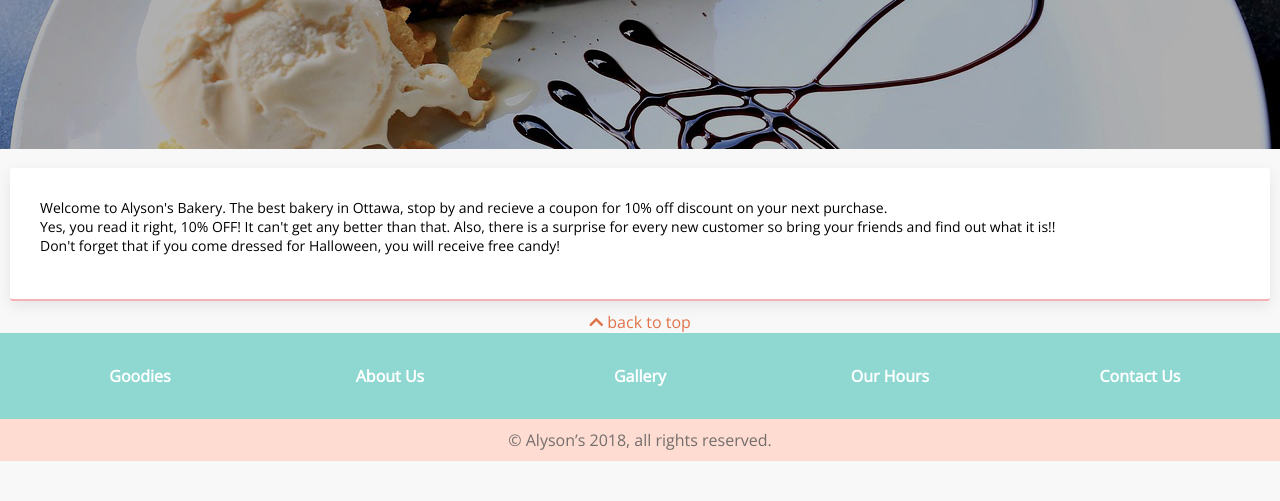
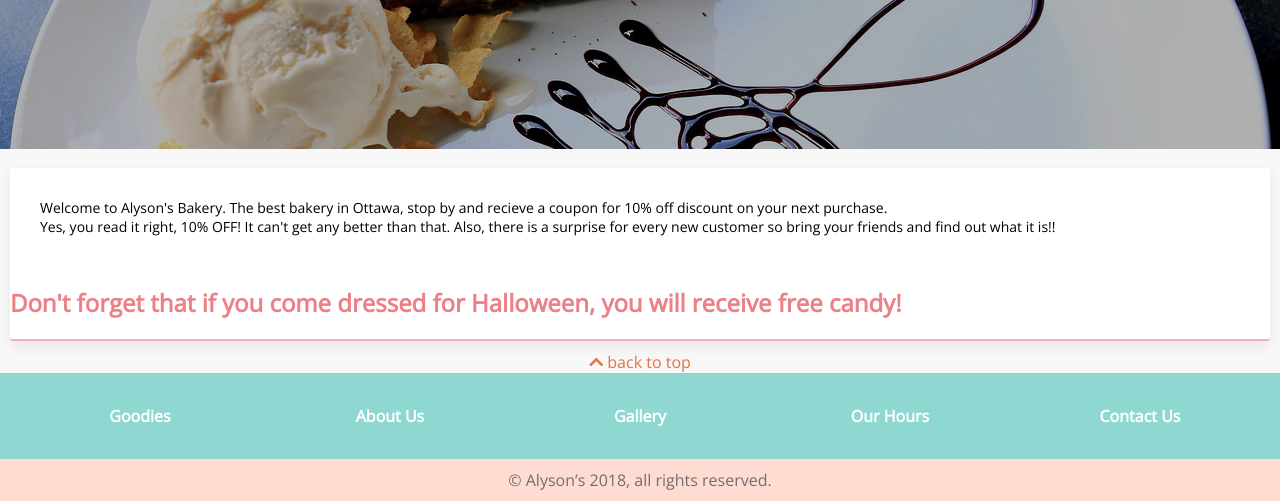
Before and after one commit to lamb0203/midterm-alyson-bakery-website, a website: page index.html in a window 1280 px wide. Shown: the part 498-999 px from the top of the page. Before the commit the page ends 959 px from the top, so only its background shows below. Drawn offline with nearby package versions, Linux system fonts and the light colour scheme.

Commit message:
updates changes into index.html

```diff
--- a/index.html
+++ b/index.html
@@ -67,7 +67,7 @@
           your next purchase.<br>
           Yes, you read it right, 10% OFF! It can't get any better than that. Also, there is a surprise for every new
           customer so bring your friends and find out what it is!!<br>
-          Don't forget that if you come dressed for Halloween, you will receive free candy!
+          <h1> Don't forget that if you come dressed for Halloween, you will receive free candy!</h1>
 
         </p>
       </div>
```
